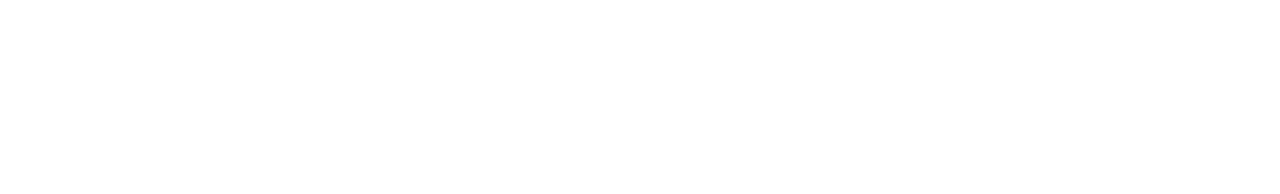
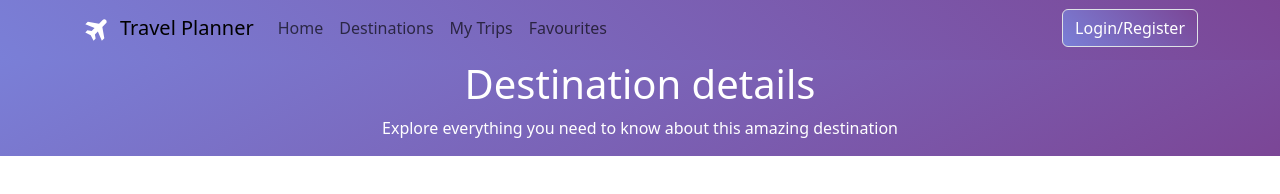
Before and after one commit to mennatullahashraf228/project-travel-planner, a plain HTML site: page cardsDetails.html in a window 1280 px wide. Drawn offline with Linux system fonts and the light colour scheme.

Commit message:
Update cardsDetails.html

```diff
--- a/cardsDetails.html
+++ b/cardsDetails.html
@@ -1,17 +1,93 @@
 <!DOCTYPE html>
 <html lang="en">
+
 <head>
     <meta charset="UTF-8">
     <meta name="viewport" content="width=device-width, initial-scale=1.0">
     <title>Details</title>
+    <link rel="stylesheet" href="bootstrap.css">
     <style>
+        * {
+            padding: 0;
+            margin: 0;
+            border: none;
+        }
+
+        header {
+            background: linear-gradient(45deg, rgb(122, 127, 215), rgb(123, 70, 150));
+            height: 60px;
+        }
+
+        #desDetails {
+            background: linear-gradient(150deg, rgb(122, 127, 215), rgb(123, 70, 150));
+            display: flex;
+            flex-direction: column;
+            justify-content: center;
+            align-items: center;
+            color: #fff;
+        }
     </style>
 </head>
+
 <body>
-    <header></header>
+    <header>
+        <nav class="navbar navbar-expand-sm  " style="
+
+            background:linear-gradient(45deg, rgb(122, 127, 215) , rgb(123,70,150));">
+            <div class="container">
+                <a class="navbar-brand" href="#"> <svg xmlns="http://www.w3.org/2000/svg" height="28px"
+                        style="margin-right: 10px;" viewBox="0 -960 960 960" width="28px" fill="#FFFFFF"
+                        style="width: 24px;">
                         <path
+                            d="m397-115-99-184-184-99 71-70 145 25 102-102-317-135 84-86 385 68 124-124q23-23 57-23t57 23q23 23 23 56.5T822-709L697-584l68 384-85 85-136-317-102 102 26 144-71 71Z" />
+                    </svg>Travel Planner</a>
+                <button class="navbar-toggler d-lg-none" type="button" data-bs-toggle="collapse"
+                    data-bs-target="#collapsibleNavId" aria-controls="collapsibleNavId" aria-expanded="false"
+                    aria-label="Toggle navigation">
+                    <span class="navbar-toggler-icon"></span>
+                </button>
+                <div class="collapse navbar-collapse" id="collapsibleNavId">
+                    <ul class="navbar-nav me-auto mt-2 mt-lg-0">
+                        <li class="nav-item">
+                            <a class="nav-link " href="#" aria-current="page">Home
+                                <span class="visually-hidden">(current)</span></a>
+                        </li>
+                        <li class="nav-item">
+                            <a class="nav-link" href="destinations.html">Destinations</a>
+                        </li>
+                        <li class="nav-item">
+                            <a class="nav-link" href="my-trips.html">My Trips</a>
+                        </li>
+                        <li class="nav-item">
+                            <a class="nav-link" href="favourites.html">Favourites</a>
+                        </li>
+                    </ul>
+                    <form class="d-flex my-2 my-lg-0">
+                        <button class="form-control" type="button"
+                            style="background:linear-gradient(45deg, rgb(122, 127, 215), rgb(123,70,150));;color: white;">
+                            Login/Register
+                        </button>
+                    </form>
+                </div>
+            </div>
+        </nav>
+    </header>
+    <div id="desDetails">
+        <h1><i class="fa-solid fa-map-location-dot"></i>Destination details</h1>
+        <p>Explore everything you need to know about this amazing destination</p>
+    </div>
+    <div></div>
+    <div>
+        <img>
+        <div></div>
+    </div>
     <div></div>
     <div></div>
+    <div>
+        <div></div>
+        <div></div>
+    </div>
+    <div></div>
+</body>
 
-</body>
 </html>
```
